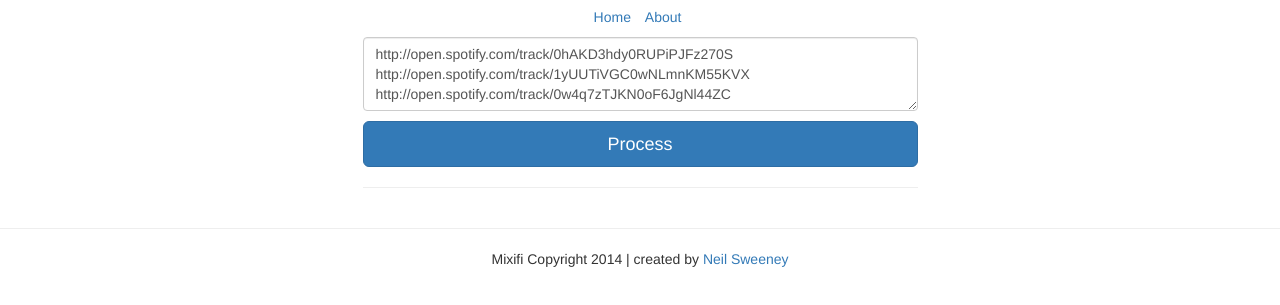
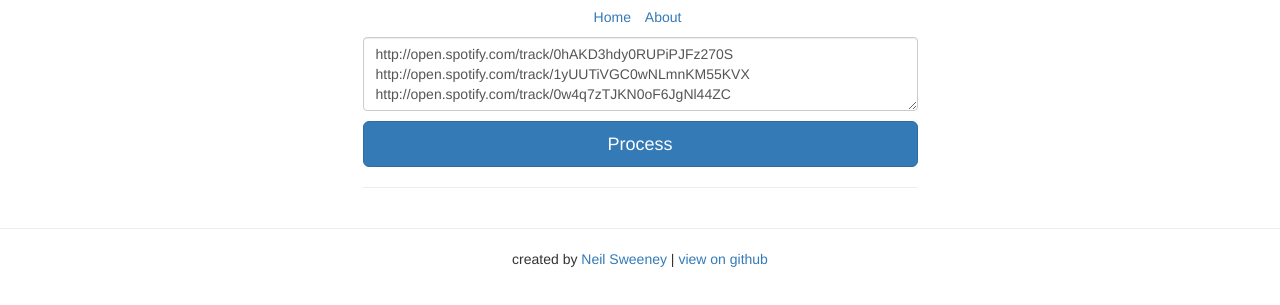
Before and after one commit to WolfieZero/Mixifi, a website: page app/index.html in a window 1280 px wide. Shown: the part 63-368 px from the top of the page. Drawn offline with nearby package versions, Linux system fonts and the light colour scheme; some packages are replaced by stand-ins of ours.

Commit message:
added link to github repo and removed copyright

```diff
--- a/app/index.html
+++ b/app/index.html
@@ -31,7 +31,7 @@
         <footer>
             <div class="container">
                 <p class="text-center">
-                    Mixifi Copyright 2014 | created by <a href="http://wolfiezero.com/">Neil Sweeney</a>
+                    created by <a href="http://wolfiezero.com/">Neil Sweeney</a> | <a href="https://github.com/WolfieZero/mixifi">view on github</a>
                 </p>
             </div>
         </footer>
```
